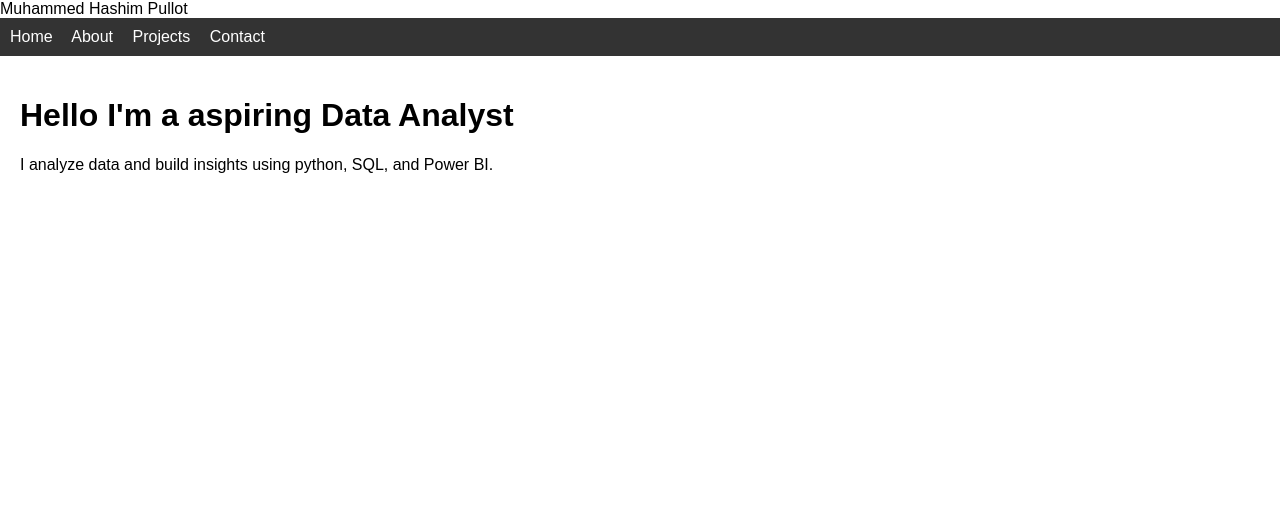
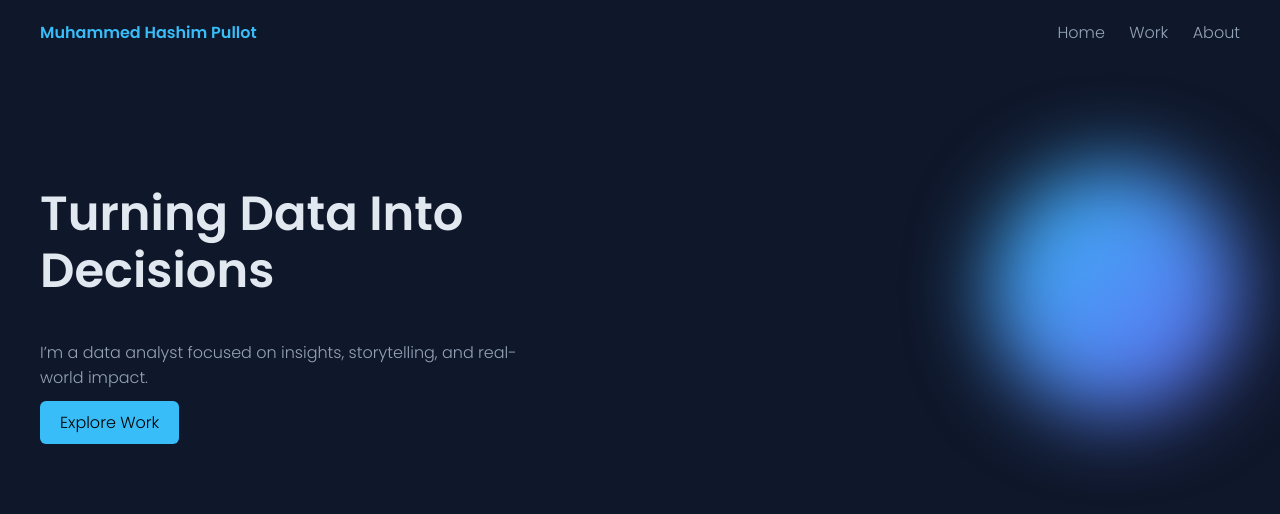
Before and after one commit to hashimpullot/portfolio-python, a Flask app: page / in a window 1280 px wide. Shown: the top 514 px of the page. Run offline with Flask 3, Linux system fonts and the light colour scheme.

Commit message:
styled css updated templates

```diff
--- a/static/style.css
+++ b/static/style.css
@@ -1,25 +1,105 @@
 body {
-    font-family:Arial;
     margin: 0;
+    font-family: 'Poppins', sans-serif;
+    background: #0f172a;
+    color: #e2e8f0;
 }
 
-nav {
-    background: #333;
-    padding: 10px;
+
+.nav {
+    display: flex;
+    justify-content: space-between;
+    padding: 20px 40px;
 }
 
-nav a {
-    color:white;
-    margin-right: 15px;
+.nav a {
+    color: #94a3b8;
+    margin-left: 20px;
     text-decoration: none;
 }
 
-.container {
-    padding: 20px;
+.nav a:hover {
+    color: white;
 }
 
-.project {
-    border: 1px solid #ccc;
-    margin: 10px 0;
-    padding: 10px;
+
+.logo {
+    font-weight: 600;
+    color: #38bdf8;
 }
+
+
+.hero {
+    display: flex;
+    justify-content: space-between;
+    align-items: center;
+    padding: 80px 40px;
+}
+
+.hero-left {
+    max-width: 500px;
+}
+
+.hero h1 {
+    font-size: 3rem;
+    line-height: 1.2;
+}
+
+.hero p {
+    margin: 20px 0;
+    color: #94a3b8;
+}
+
+
+.btn {
+    background: #38bdf8;
+    color: black;
+    padding: 10px 20px;
+    text-decoration: none;
+    border-radius: 6px;
+}
+
+
+.blob {
+    width: 250px;
+    height: 250px;
+    background: linear-gradient(135deg, #38bdf8, #6366f1);
+    border-radius: 50%;
+    filter: blur(40px);
+}
+
+
+.section {
+    padding: 40px;
+}
+
+.projects {
+    display: flex;
+    flex-wrap: wrap;
+    gap: 20px;
+    padding: 0 40px;
+}
+
+.project-card {
+    background: #1e293b;
+    padding: 20px;
+    border-radius: 12px;
+    width: 280px;
+    transition: 0.3s;
+}
+
+.project-card:hover {
+    transform: translateY(-5px);
+    background: #334155;
+}
+
+.project-card a {
+    color: #38bdf8;
+    text-decoration: none;
+}
+
+
+.about {
+    padding: 40px;
+    max-width: 600px;
+}
--- a/templates/base.html
+++ b/templates/base.html
@@ -1,21 +1,27 @@
 <!DOCTYPE html>
-<html>
+<html lang="en">
 <head>
-    <tittle>Muhammed Hashim Pullot</tittle>
-    <link rel="stylesheet" href="{{ url_for('static', filename='style.css') }}">
+<meta charset="UTF-8">
+<title>Portfolio</title>
+
+<link href="https://fonts.googleapis.com/css2?family=Poppins:wght@300;600&display=swap" rel="stylesheet">
+<link rel="stylesheet" href="{{ url_for('static', filename='style.css') }}">
 </head>
+
 <body>
 
-<nav>
-    <a href="/">Home</a>
-    <a href="/about">About</a>
-    <a href="/projects">Projects</a>
-    <a href="/contact">Contact</a>
-</nav>
+<header class="nav">
+    <div class="logo">Muhammed Hashim Pullot</div>
+    <nav>
+        <a href="/">Home</a>
+        <a href="/projects">Work</a>
+        <a href="/about">About</a>
+    </nav>
+</header>
 
-<div class="container">
-    {%block content %}{% endblock %}
-</div>
+<main>
+    {% block content %}{% endblock %}
+</main>
 
 </body>
 </html>
--- a/templates/contact.html
+++ b/templates/contact.html
@@ -1,6 +1,8 @@
 {% extends "base.html" %}
 
 {% block content %}
-<h2>Contact Me</h2>
-<p>Email: mhdhashimpullot@gmail.com</p>
+<h2 class="title">Contact</h2>
+
+<p>Email: mhdhashimpullot@email.com</p>
+<p>LinkedIn: yourprofile</p>
 {% endblock %}
--- a/templates/home.html
+++ b/templates/home.html
@@ -1,6 +1,15 @@
 {% extends "base.html" %}
 
 {% block content %}
-<h1>Hello I'm a aspiring Data Analyst</h1>
-<p>I analyze data and build insights using python, SQL, and Power BI.</p>
+<section class="hero">
+    <div class="hero-left">
+        <h1>Turning Data Into Decisions</h1>
+        <p>I’m a data analyst focused on insights, storytelling, and real-world impact.</p>
+        <a href="/projects" class="btn">Explore Work</a>
+    </div>
+
+    <div class="hero-right">
+        <div class="blob"></div>
+    </div>
+</section>
 {% endblock %}
```
Also changed, not shown: templates/about.html (+7 -2 lines), templates/projetcts.html (+9 -8 lines).
